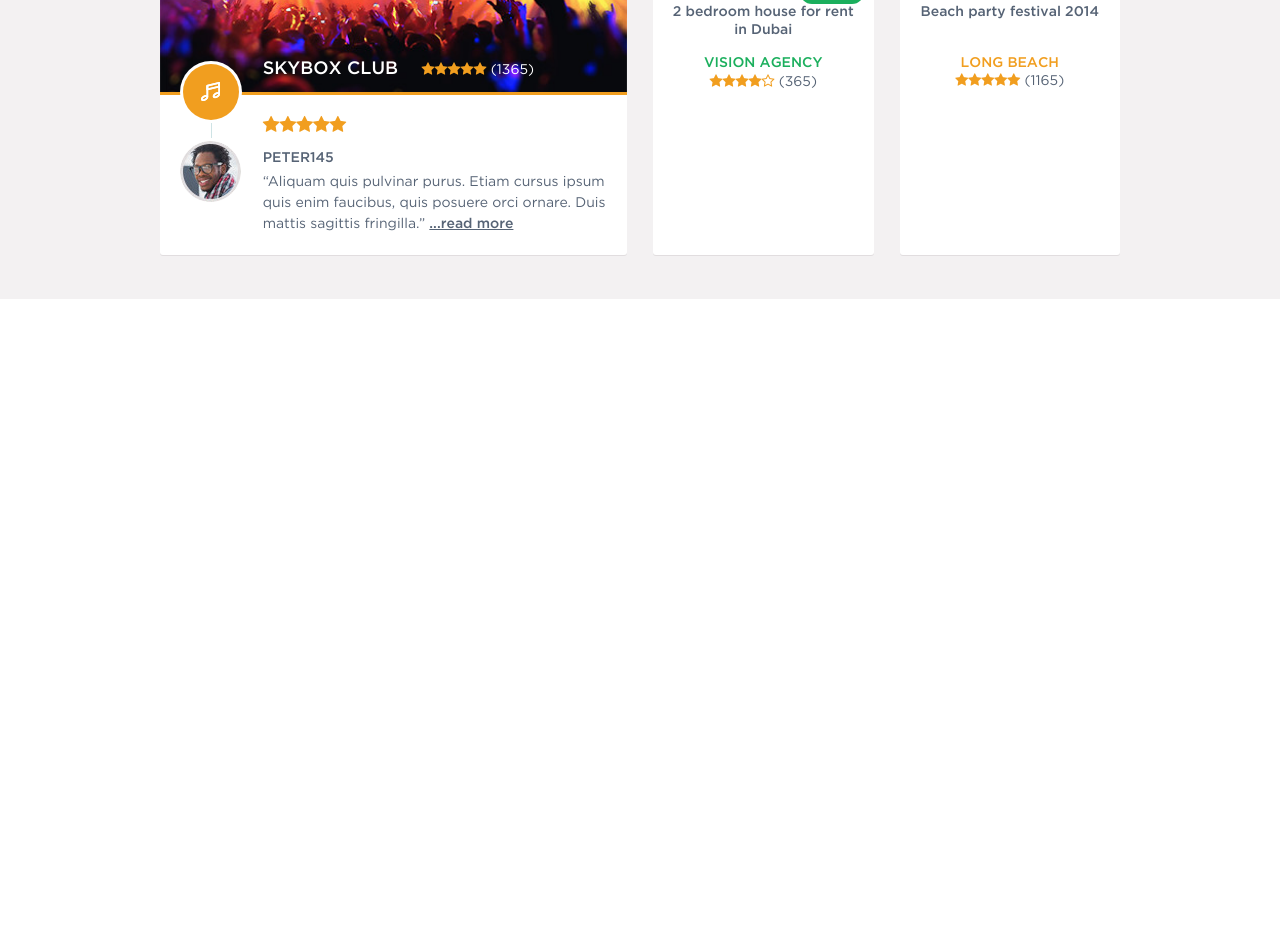
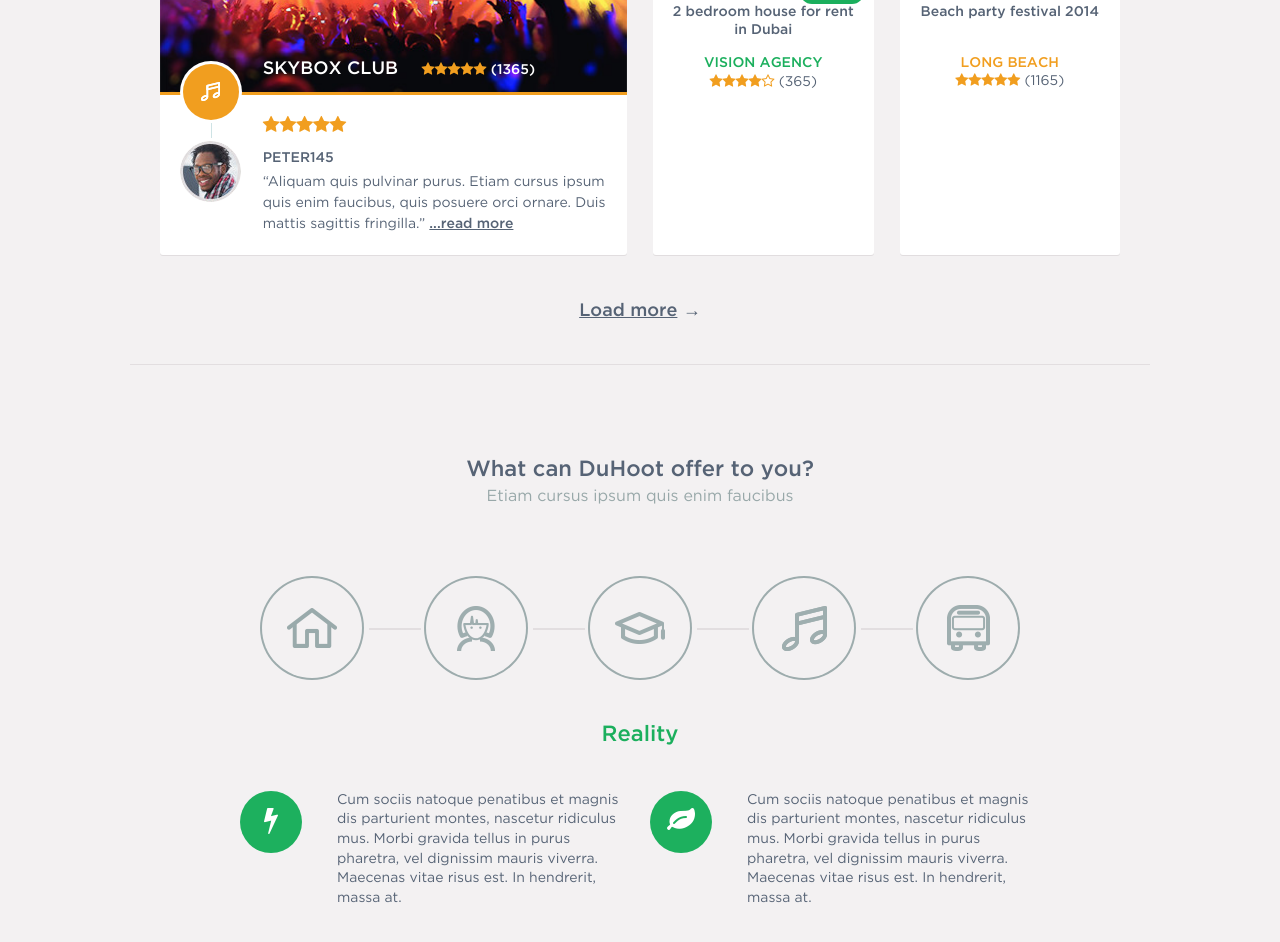
Before and after one commit to owl666/duhoot, a plain HTML site: page index.html in a window 1280 px wide. Shown: the part 1200-2142 px from the top of the page. Before the commit the page ends 1499 px from the top, so only its background shows below. Drawn offline with nearby package versions, Linux system fonts and the light colour scheme.

Commit message:
reality block

```diff
--- a/css/style.css
+++ b/css/style.css
@@ -32,6 +32,7 @@ strong, b{
 body{
 	font: 14px/1.4 "Gotham", Arial, sans-serif;
 	color: #566375;
+	background: #F3F1F2;
 }
 h2 {
 	font-family: "Gotham", Arial, sans-serif;
@@ -87,6 +88,13 @@ button {
 	-webkit-transition: color .1s ease-in, border-color .1s ease-in, background-color .1s ease-in, opacity .1s ease-in;
 	-moz-transition: color .1s ease-in, border-color .1s ease-in, background-color .1s ease-in, opacity .1s ease-in;
 	transition: color .1s ease-in, border-color .1s ease-in, background-color .1s ease-in, opacity .1s ease-in;
+}
+a {
+	color: #566375;
+	font-weight: 600;
+}
+a:hover {
+	color: #E94E38;
 }
 .ba-container{
 	max-width: 1020px;
@@ -661,10 +669,130 @@ select {
 	border-radius: 50%;
 	padding: 28px 20px;
 }
-.du-item-body-wide a {
-	color: #566375;
-	font-weight: 600;
-}
 .du-item-body-wide .du-title {
 	color: #566375;
 }
+
+/* Learn More Row */
+.du-load-more-row .ba-container {
+	border-bottom: 1px solid #e2dee0;
+	padding-bottom: 40px;
+}
+.du-load-more-row,
+.du-load-more-row a {
+	font-size: 18px;
+}
+
+/* Offers */
+.du-offers {
+	margin-bottom: 145px;
+}
+.du-offers .ba-grid [class*="ba-width-"] {
+	margin-bottom: 20px;
+}
+.du-container-offers {
+	padding-left: 110px;
+	padding-right: 110px;
+}
+.du-offers h2 {
+	font-size: 22px;
+	padding-top: 90px;
+	margin-bottom: 0;
+}
+.du-offers p {
+	color: #566375;
+}
+.du-offers .byline {
+	color: #98A8A9;
+	font-size: 16px;
+}
+.du-offers header {
+	margin-bottom: 70px;
+}
+.du-offers-row {
+	text-align: center;
+	margin-bottom: 35px;
+}
+[class*="du-offers-filter-"] {
+	box-shadow: 0 0 0 2px #9dacad;
+	border-radius: 50%;
+	height: 100px;
+	width: 100px;
+	display: inline-block;
+	margin-right: 60px;
+	position: relative;
+}
+[class*="du-offers-filter-"]:last-child {
+	margin-right: 0;
+}
+[class*="du-offers-filter-"]:after {
+	content: '';
+	width: 52px;
+	height: 2px;
+	background: #e2dee0;
+	position: absolute;
+	top: 50%;
+	right: -59%;
+}
+[class*="du-offers-filter-"]:last-child:after {
+	content: '';
+	width: 0;
+	height: 0;
+}
+.du-offers-filter-rent {
+	background: url('../img/offers/rent.png') 50% 50% no-repeat;
+}
+.du-offers-filter-rent:hover {
+	box-shadow: 0 0 0 2px #1baf5d;
+	background: url('../img/offers/h-rent.png') 50% 50% no-repeat;
+}
+.du-offers-filter-people {
+	background: url('../img/offers/people.png') 50% 50% no-repeat;
+}
+.du-offers-filter-people:hover {
+	box-shadow: 0 0 0 2px #6375ff;
+	background: url('../img/offers/h-people.png') 50% 50% no-repeat;
+}
+.du-offers-filter-education {
+	background: url('../img/offers/education.png') 50% 50% no-repeat;
+}
+.du-offers-filter-education:hover {
+	box-shadow: 0 0 0 2px #F84D58;
+	background: url('../img/offers/h-education.png') 50% 50% no-repeat;
+}
+.du-offers-filter-music {
+	background: url('../img/offers/music.png') 50% 50% no-repeat;
+}
+.du-offers-filter-music:hover {
+	box-shadow: 0 0 0 2px #f19e1f;
+	background: url('../img/offers/h-music.png') 50% 50% no-repeat;
+}
+.du-offers-filter-travel {
+	background: url('../img/offers/travel.png') 50% 50% no-repeat;
+}
+.du-offers-filter-travel:hover {
+	box-shadow: 0 0 0 2px #88449c;
+	background: url('../img/offers/h-travel.png') 50% 50% no-repeat;
+}
+
+/* Reality section */
+.du-reality h2 {
+	color: #1baf5d;
+	padding-top: 0;
+	margin-bottom: 40px;
+}
+.du-reality-icon {
+	display: inline-block;
+	text-align: center;
+	line-height: 70px;
+	color: #fff;
+	float: left;
+	width: 62px;
+	height: 62px;
+	margin-right: 35px;
+	border-radius: 50%;
+	background-color: #1db05e;
+}
+.du-reality-text {
+	padding-left: 97px;
+}
--- a/index.html
+++ b/index.html
@@ -19,24 +19,19 @@
 	<![endif]-->
 
 	<link rel="stylesheet" href="outdatedbrowser/outdatedbrowser.min.css">
-
 </head>
 <body>
 <header class="du-header">
 	<div class="ba-container cf">
-
 		<a class="du-logo ba-float-left" href="/">
 			<img src="img/logo.png" alt="Duhoot"/>
 		</a>
-
 		<a href="#" class="du-login ba-float-right">
 			<i class="fa fa-user"></i> LOGIN
 		</a>
-
 		<a href="#" class="du-search ba-float-right">
 			<i class="fa fa-search"></i>
 		</a>
-
 		<nav class="ba-float-right">
 			<ul class="du-menu cf">
 				<li><a href="#">Reality</a></li>
@@ -46,15 +41,12 @@
 				<li><a href="#">Mobility</a></li>
 			</ul>
 		</nav>
-
 	</div>
 </header>
 
 <section class="du-search-row">
 	<div class="ba-container">
-
 		<h2 class="ba-text-center"> What are you looking for?</h2>
-
 		<form action="#" method="post" class="ba-width-medium-1-2 ba-container-center">
 			<div class="ba-grid du-form-row">
 				<div class="ba-width-1-2">
@@ -72,52 +64,42 @@
 					</select>
 				</div>
 			</div>
-
 			<div class="du-form-row">
 				<input type="text" name="keyword" placeholder="Keyword, name, date, ..." class="ba-width-1-1"/>
 			</div>
-
 			<div class="du-form-row ba-text-center">
 				<button type="button">SEARCH</button>
 			</div>
 		</form>
-
 	</div>
 </section>
 
 <section class="du-filter-row">
 	<div class="ba-container">
 		<div class="ba-grid ba-grid-nopad">
+
 			<div class="ba-width-large-1-3">
-
 				<div class="du-filter-items">
 					<a href="#">Recommended</a>
 					<a href="#">latest</a>
 					<a href="#">Highlights</a>
 				</div>
-
 			</div>
 
 			<div class="ba-width-large-1-3">
-
 				<div class="du-filter-location ba-text-center">
 					<select name="location">
 						<option value="Dubai">Dubai</option>
 						<option value="Poltava">Poltava</option>
 						<option value="London">London</option>
 					</select>
-
 					<button>SHOW MAP <i class="fa fa-map-marker"></i></button>
 				</div>
-
 			</div>
 
 			<div class="ba-width-large-1-3">
-
 				<form class="du-filter-type" action="#" method="post">
-
 					<label class="du-filter-label">FILTER:</label>
-
 					<label class="du-filter-type-rent">
 						<input name="filter-type" type="checkbox" checked/>
 						<i></i>
@@ -138,10 +120,7 @@
 						<input name="filter-type" type="checkbox" checked/>
 						<i></i>
 					</label>
-
-
 				</form>
-
 			</div>
 		</div>
 	</div>
@@ -499,10 +478,49 @@
 			</div>
 		</div>
 	</div>
-
 </section>
-
-
+<section class="du-load-more-row">
+	<div class="ba-container ba-text-center">
+		<a href="#">Load more</a>
+		<span> →</span>
+	</div>
+</section>
+<section class="du-offers">
+	<div class="ba-container du-container-offers">
+		<header class="ba-text-center">
+			<h2>What can DuHoot offer to you?</h2>
+			<p class="byline">Etiam cursus ipsum quis enim faucibus</p>
+		</header>
+		<div class="du-offers-row">
+			<div class="du-offers-filter-rent"><i></i></div>
+			<div class="du-offers-filter-people"><i></i></div>
+			<div class="du-offers-filter-education"><i></i></div>
+			<div class="du-offers-filter-music"><i></i></div>
+			<div class="du-offers-filter-travel"><i></i></div>
+		</div>
+		<div class="du-reality">
+			<h2 class="ba-text-center">Reality</h2>
+			<div class="ba-grid">
+				<div class="ba-width-large-1-2 ba-width-small-1-1">
+					<div class="du-reality-icon">
+						<i class="fa fa-bolt fa-2x"></i>
+					</div>
+					<div class="du-reality-text">
+						<p>Cum sociis natoque penatibus et magnis dis parturient montes, nascetur ridiculus mus. Morbi gravida tellus in purus pharetra, vel dignissim mauris viverra. Maecenas vitae risus est. In hendrerit, massa at.</p>
+					</div>
+				</div>
+				<div class="ba-width-large-1-2 ba-width-small-1-1">
+					<div class="du-reality-icon">
+						<i class="fa fa-leaf fa-2x"></i>
+					</div>
+					<div class="du-reality-text">
+						<p>Cum sociis natoque penatibus et magnis dis parturient montes, nascetur ridiculus mus. Morbi gravida tellus in purus pharetra, vel dignissim mauris viverra. Maecenas vitae risus est. In hendrerit, massa at.</p>
+					</div>
+				</div>
+			</div>
+		</div>
+	</div>
+</section>
 
 <div id="outdated"></div>
 
@@ -510,7 +528,6 @@
 <script src="js/scripts.js"></script>
 
 <script src="outdatedbrowser/outdatedbrowser.min.js"></script>
-
 <script>
 	//plugin function, place inside DOM ready function
 	outdatedBrowser({
```
Also changed, not shown: img/offers/education.png (added), img/offers/h-education.png (added), img/offers/h-music.png (added), img/offers/h-people.png (added), img/offers/h-rent.png (added), img/offers/h-travel.png (added), img/offers/music.png (added), img/offers/people.png (added), img/offers/rent.png (added), img/offers/travel.png (added), 2 other files.
